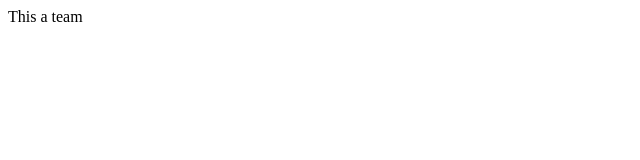
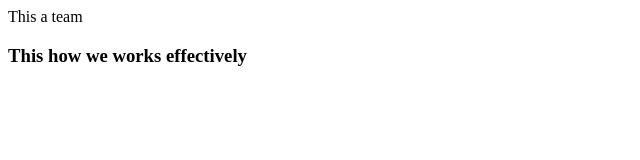
Before and after one commit to engineermagnifique/Gym_Git_Exercise_Solutions, a plain HTML site: page team.html in a window 1280 px wide. Shown: the whole page, without its empty margins (0-640 px from the left). Drawn offline with Linux system fonts and the light colour scheme.

Commit message:
Few changes

```diff
--- a/team.html
+++ b/team.html
@@ -6,5 +6,6 @@
 </head>
 <body>
     <p>This a team </p>
+    <h3>This how we works effectively</h3>
 </body>
 </html>
```
